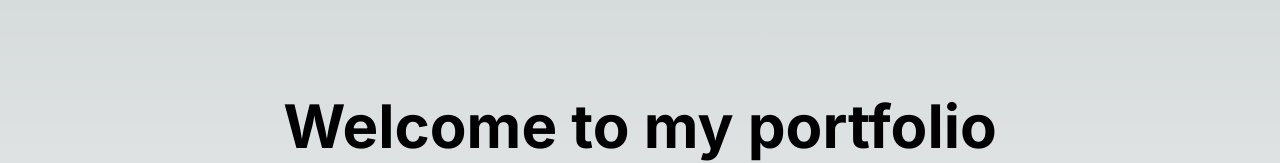
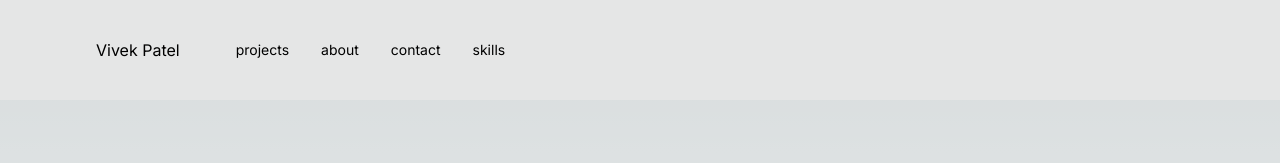
Before and after one commit to patelvivekdev/patelvivek.dev, a Next.js app: page / in a window 1280 px wide. Shown: the top 163 px of the page. Built offline with nearby package versions, Linux system fonts and the light colour scheme.

Commit message:
Add daisyUI

```diff
--- a/app/layout.tsx
+++ b/app/layout.tsx
@@ -1,22 +1,26 @@
-import type { Metadata } from "next";
-import { Inter } from "next/font/google";
-import "./globals.css";
+import type { Metadata } from 'next'
+import { Inter } from 'next/font/google'
+import './globals.css'
+import Navbar from '@/components/Navbar'
 
-const inter = Inter({ subsets: ["latin"] });
+const inter = Inter({ subsets: ['latin'] })
 
 export const metadata: Metadata = {
-  title: "Create Next App",
-  description: "Generated by create next app",
-};
+	title: 'Create Next App',
+	description: 'Generated by create next app',
+}
 
 export default function RootLayout({
-  children,
+	children,
 }: Readonly<{
-  children: React.ReactNode;
+	children: React.ReactNode
 }>) {
-  return (
-    <html lang="en">
-      <body className={inter.className}>{children}</body>
-    </html>
-  );
+	return (
+		<html lang='en'>
+			<body className={inter.className}>
+				<Navbar />
+				{children}
+			</body>
+		</html>
+	)
 }
--- /dev/null
+++ b/components/Navbar.tsx
@@ -0,0 +1,36 @@
+'use client'
+
+import { usePathname } from 'next/navigation'
+import Link from "next/link";
+
+const links = [
+	{ href: "/projects", label: "projects" },
+	{ href: "/about", label: "about" },
+	{ href: "/contact", label: "contact" },
+	{ href: "/skills", label: "skills" },
+];
+
+const Navbar = () => {
+	const pathname = usePathname()
+	return (
+		<nav className="bg-base-300 py-4">
+			<div className="navbar px-8 mx-auto max-w-6xl flex-col sm:flex-row">
+				<Link href="/">
+					Vivek Patel
+				</Link>
+				<ul className="menu menu-horizontal md:ml-8">
+					{links.map(({ href, label }) => (
+						<li key={`${href}${label}`}>
+							<Link href={href} className={`${pathname === href ? 'active' : ''}`} >
+								{label}
+							</Link>
+						</li>
+					))}
+				</ul>
+			</div>
+		</nav >
+
+	)
+}
+
+export default Navbar
--- a/tailwind.config.ts
+++ b/tailwind.config.ts
@@ -1,20 +1,20 @@
-import type { Config } from "tailwindcss";
+import type {Config} from 'tailwindcss'
 
 const config: Config = {
 	content: [
-    "./pages/**/*.{js,ts,jsx,tsx,mdx}",
-    "./components/**/*.{js,ts,jsx,tsx,mdx}",
-    "./app/**/*.{js,ts,jsx,tsx,mdx}",
+		'./pages/**/*.{js,ts,jsx,tsx,mdx}',
+		'./components/**/*.{js,ts,jsx,tsx,mdx}',
+		'./app/**/*.{js,ts,jsx,tsx,mdx}',
 	],
 	theme: {
 		extend: {
 			backgroundImage: {
-        "gradient-radial": "radial-gradient(var(--tw-gradient-stops))",
-        "gradient-conic":
-          "conic-gradient(from 180deg at 50% 50%, var(--tw-gradient-stops))",
+				'gradient-radial': 'radial-gradient(var(--tw-gradient-stops))',
+				'gradient-conic':
+					'conic-gradient(from 180deg at 50% 50%, var(--tw-gradient-stops))',
 			},
 		},
 	},
-  plugins: [],
-};
-export default config;
+	plugins: [require('daisyui')],
+}
+export default config
```
Also changed, not shown: package.json (+6 -5 lines), app/projects/[id]/page.tsx (added), app/projects/page.tsx (renamed from app/Project/page.tsx), 1 other file (tests, documents, lock files or other folders). Lines whose indentation alone changed are shown as unchanged.
